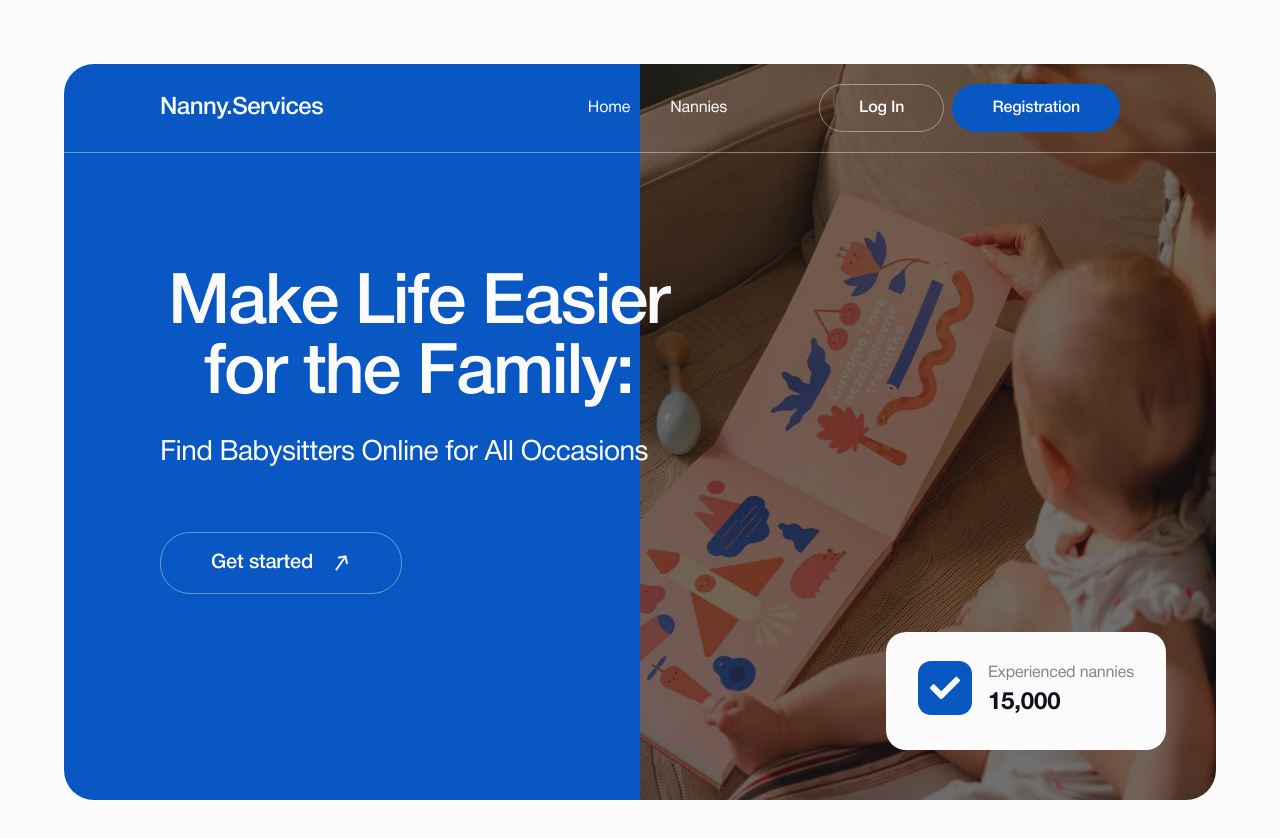
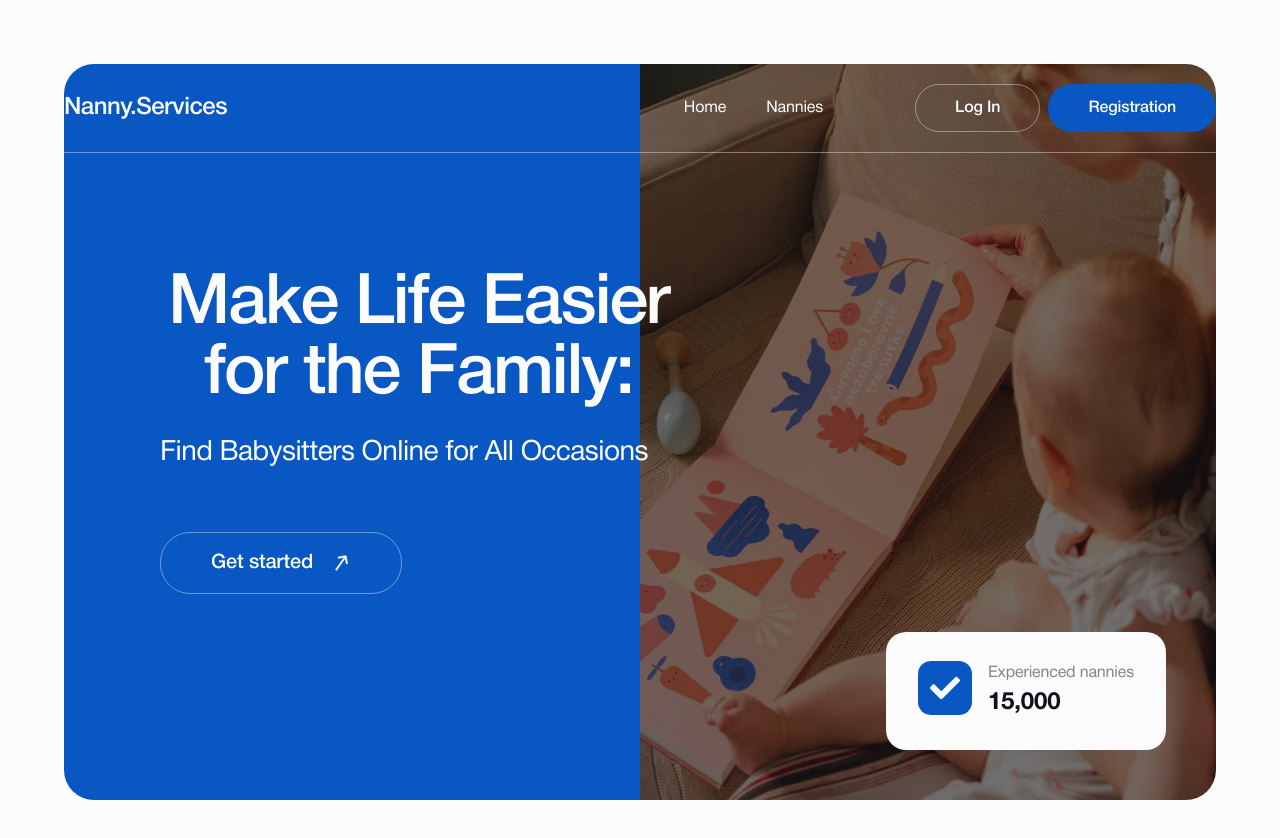
Before and after one commit to yurii-tsyhykal/nannies, a React (Vite) app: page / in a window 1280 px wide. Shown: the top 838 px of the page. Built offline with nearby package versions, Linux system fonts and the light colour scheme; no server answers.

Commit message:
styled an app form with errors messages& styled header& styled user icon

```diff
--- a/src/components/Forms/ErrorMessage/ErrorMessage.module.css
+++ b/src/components/Forms/ErrorMessage/ErrorMessage.module.css
@@ -1,6 +1,9 @@
 .errorMessage {
   position: absolute;
   left: 0;
-  bottom: -0.3em;
+  bottom: 1px;
   color: var(--error);
+  font-size: 12px;
+  white-space: nowrap;
+  z-index: 2;
 }
--- a/src/components/Forms/MakeAnAppointmentForm/MakeAnAppointmentForm.module.css
+++ b/src/components/Forms/MakeAnAppointmentForm/MakeAnAppointmentForm.module.css
@@ -31,10 +31,17 @@
   max-width: 600px;
   input {
     max-width: 472px;
+    &:not(:last-child) {
+      margin-bottom: 0;
+    }
   }
   .errorWrapper {
     position: relative;
     display: inline-block;
+    &:nth-child(n + 5) {
+      display: block;
+      margin-bottom: 16px;
+    }
     textarea {
       box-sizing: border-box;
       display: block;
@@ -57,17 +64,16 @@
   }
 
   .inputWrapper {
+    display: flex;
+    flex-wrap: wrap;
+    justify-content: space-between;
+    column-gap: 8px;
+    row-gap: 16px;
+    margin-bottom: 16px;
     input {
+      min-width: 232px;
       width: 100%;
-      margin-bottom: 16px;
-      &:nth-child(-n + 4) {
-        max-width: 232px;
-        display: inline-block;
-        min-width: 0;
-      }
-      &:nth-child(odd) {
-        margin-right: 8px;
-      }
+      margin-bottom: 0;
     }
   }
 }
--- a/src/components/Header/Header.jsx
+++ b/src/components/Header/Header.jsx
@@ -31,6 +31,7 @@ const Header = ({ type }) => {
         !type && css.headerNotHome
       )}
     >
+      <div className={css.headerContainer}>
         <Link to="/" className={css.logo}>
           Nanny.Services
         </Link>
@@ -76,6 +77,7 @@ const Header = ({ type }) => {
             </div>
           )}
         </div>
+      </div>
     </header>
   );
 };
--- a/src/components/Header/Header.module.css
+++ b/src/components/Header/Header.module.css
@@ -1,10 +1,13 @@
 .header {
   z-index: 9;
-  display: flex;
-  justify-content: space-between;
-  align-items: center;
-  padding: 20px 96px;
-
+  .headerContainer {
+    max-width: 1180px;
+    margin: 0 auto;
+    display: flex;
+    justify-content: space-between;
+    align-items: center;
+    padding: 20px 0px;
+  }
   .logo {
     font-weight: 500;
     font-size: 24px;
--- a/src/components/SingleListTimePicker/appointmentStyles.js
+++ b/src/components/SingleListTimePicker/appointmentStyles.js
@@ -66,6 +66,7 @@ export const appointmentStyles = {
   }),
   menuList: styles => ({
     ...styles,
+    zIndex: '10',
     maxHeight: '180px',
     maxWidth: '151px',
     textAlign: 'center',
--- a/src/components/UserMenu/UserMenu.module.css
+++ b/src/components/UserMenu/UserMenu.module.css
@@ -8,6 +8,7 @@
     margin-right: 14px;
     & svg {
       display: block;
+      fill: var(--background);
     }
   }
   .userName {
--- a/src/helpers/regexes.js
+++ b/src/helpers/regexes.js
@@ -1,7 +1,7 @@
 export const ADDRESS_REGEX = /^[a-zA-Zа-яА-ЯіІїЇєЄґҐ0-9\s.,'’\-()/]+$/u;
 export const TEL_REGEX = /^(?:\+380|380|0)\d{9}$/;
 export const AGE_REGEX =
-  /^\d+\s+(year|years|month|months|рік|роки|місяць|місяців)$/iu;
+  /^\d+\s+(year|years|month|months|day|days|рік|роки|місяць|місяців|день|днів)$/iu;
 
 export const EMAIL_REGEX = /^[a-zA-Z0-9._%+-]+@[a-zA-Z0-9.-]+\.[a-zA-Z]{2,}$/;
 export const NAME_REGEX = /^[a-zA-Zа-яА-ЯіІїЇєЄґҐ'’\- ]+$/u;
```
Lines whose indentation alone changed are shown as unchanged.
